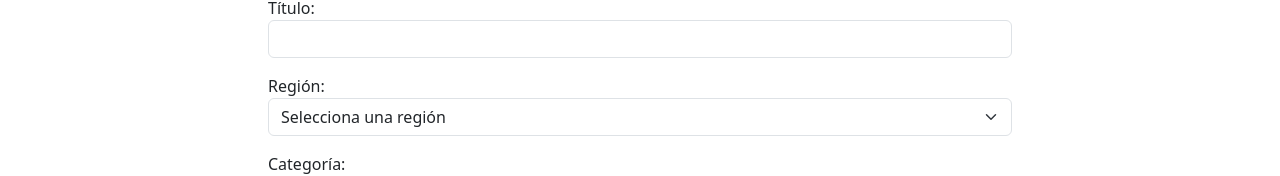
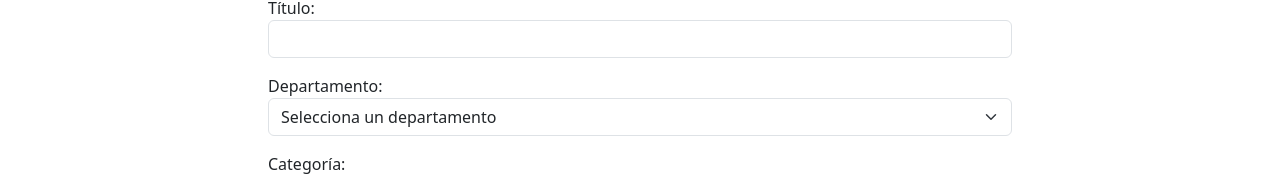
Before and after one commit to mafedelahoz/mi-voz-mi-region, a React (Create React App) app: page /create-post in a window 1280 px wide. Shown: the part 130-306 px from the top of the page. Built offline with nearby package versions, Linux system fonts and the light colour scheme.

Commit message:
Cambio mensaje front crear publicación

```diff
--- a/src/pages/CreatePost.js
+++ b/src/pages/CreatePost.js
@@ -69,14 +69,14 @@ function CreatePost() {
 
         {/* Selector para la Región */}
         <div className="mb-3">
-          <label>Región:</label>
+          <label>Departamento:</label>
           <select
             className="form-select"
             value={region}
             onChange={(e) => setRegion(e.target.value)}
             required
           >
-            <option value="">Selecciona una región</option>
+            <option value="">Selecciona un departamento</option>
             {regions.map((regionOption) => (
               <option key={regionOption} value={regionOption}>
                 {regionOption}
```
